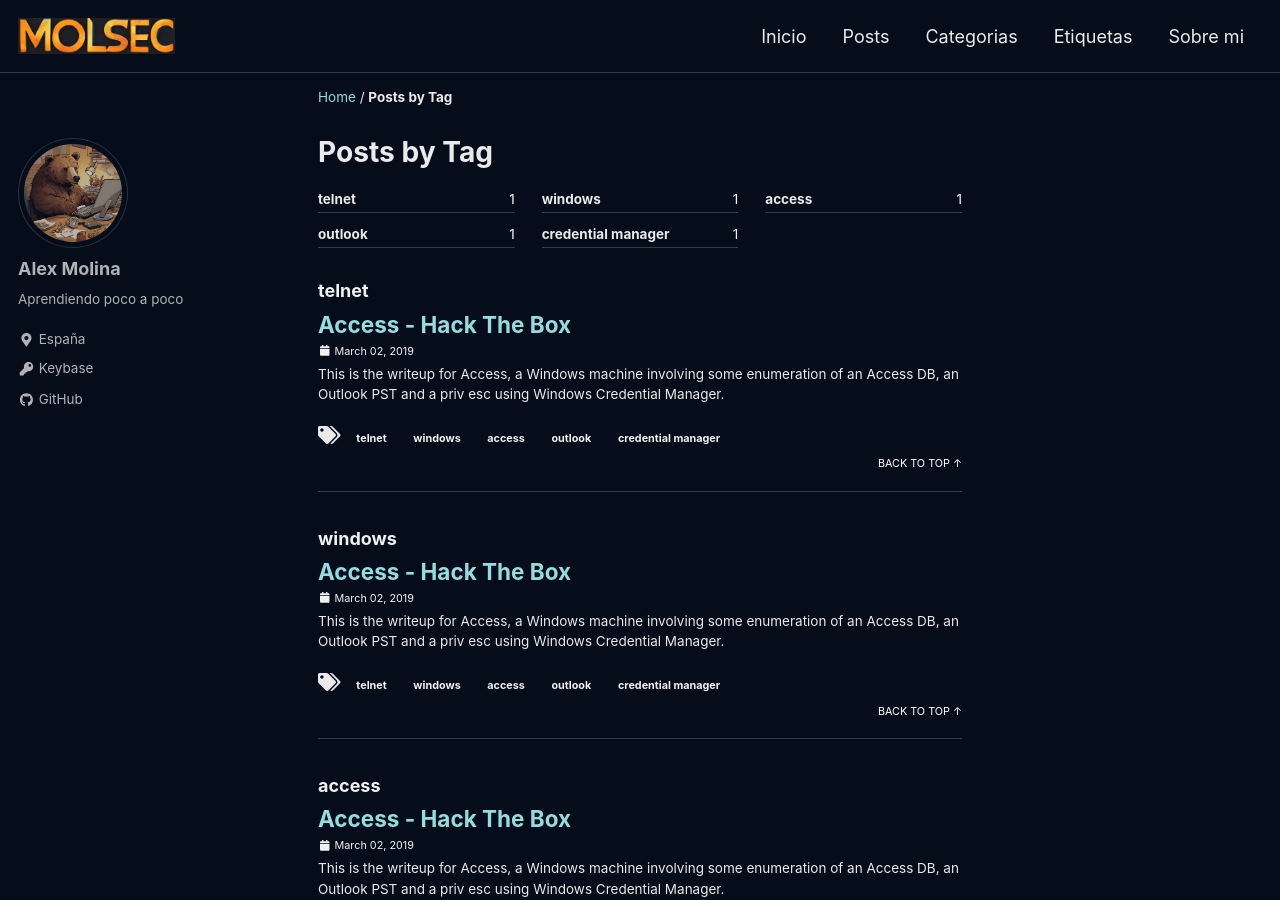
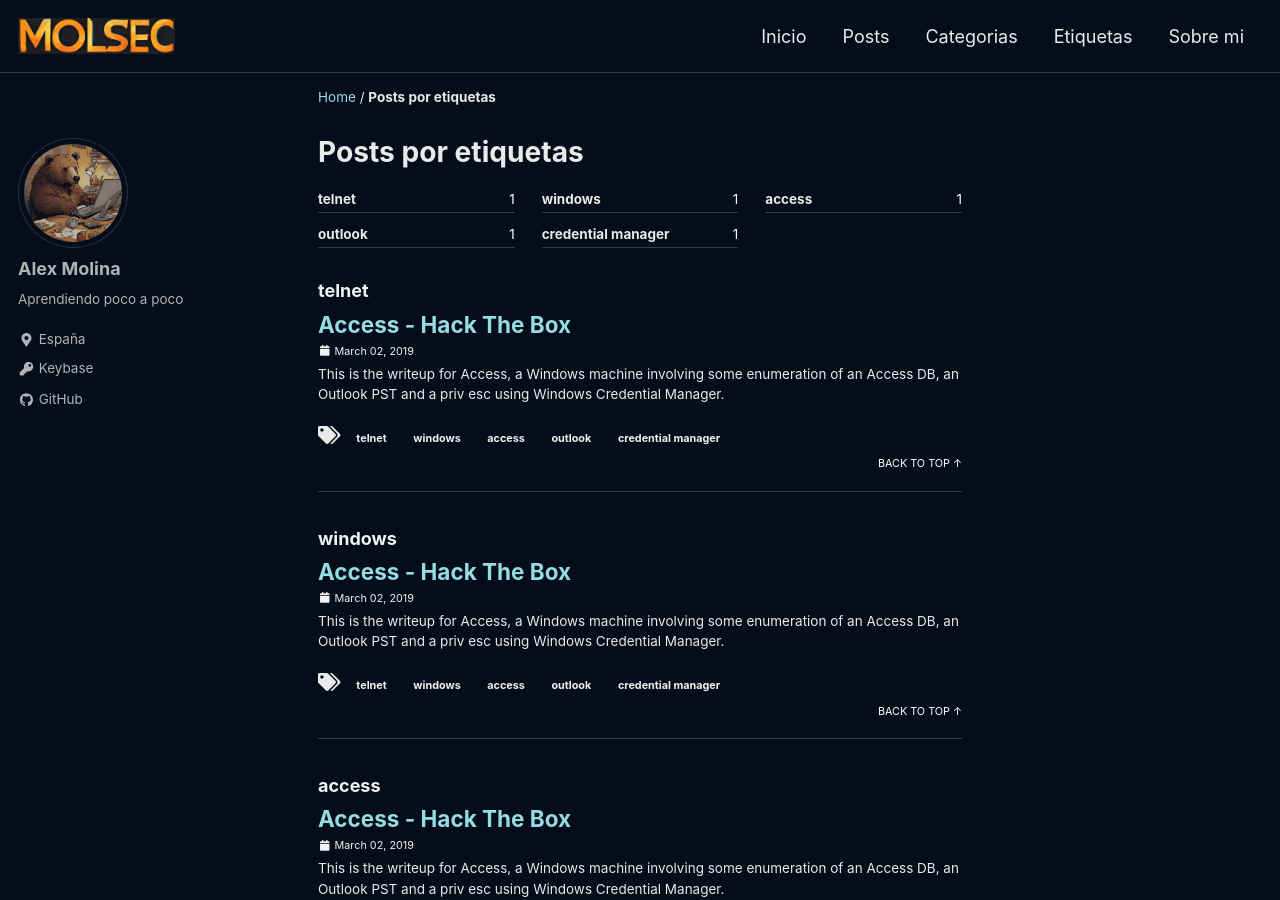
Before and after one commit to molinasecurity/molinasecurity.github.io, a Jekyll site: the page built from _pages/tag-archive.md, in a window 1280 px wide and 900 px high. Built offline with Jekyll 4.4.1, drawn with Linux system fonts in a browser that asks for light colours; cached includes are drawn as plain includes; a script that is not in the unit is left out.

Commit message:
Update tag-archive.md

```diff
--- a/_pages/tag-archive.md
+++ b/_pages/tag-archive.md
@@ -1,5 +1,5 @@
 ---
-title: "Posts by Tag"
+title: "Posts por etiquetas"
 permalink: /tags/
 layout: tags
 author_profile: true
```
